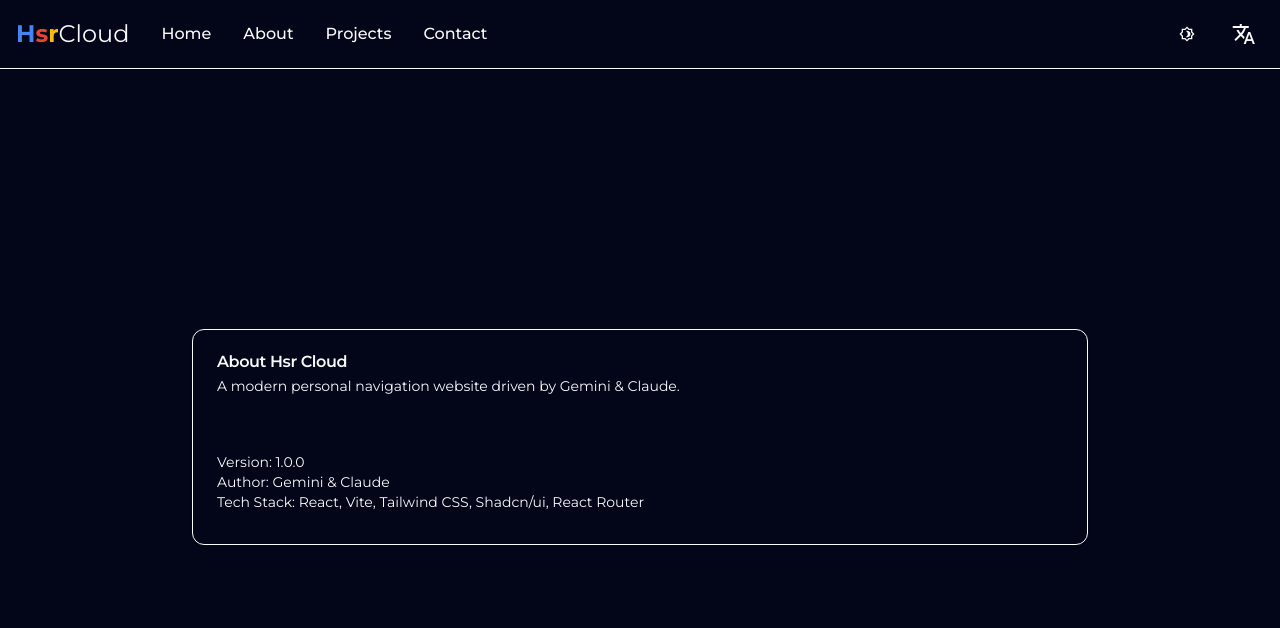
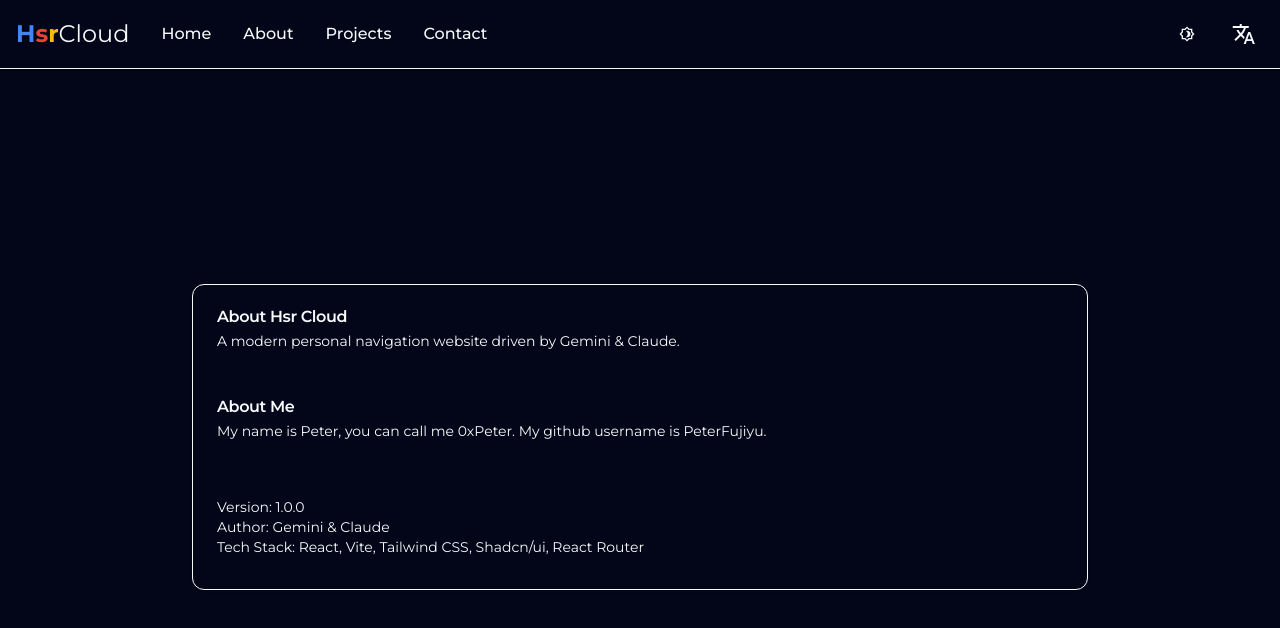
Before and after one commit to PeterFujiyu/www-yshsr-org, a React (Vite) app in the folder www-yshsr-org/: page /about in a window 1280 px wide. Shown: the top 628 px of the page. Built offline with nearby package versions, Linux system fonts and the light colour scheme.

Commit message:
Add self-intro

```diff
--- a/www-yshsr-org/src/assets/i18n/en_us.json
+++ b/www-yshsr-org/src/assets/i18n/en_us.json
@@ -19,6 +19,8 @@
     "star": "Star",
     "contact_description": "Feel free to reach out to me via email.",
     "email": "Email",
-    "alternate_email": "Alternate Email"
+    "alternate_email": "Alternate Email",
+    "about_me": "About Me",
+    "about_me_description": "My name is Peter, you can call me 0xPeter. My github username is PeterFujiyu."
   }
 }
--- a/www-yshsr-org/src/assets/i18n/zh_cn.json
+++ b/www-yshsr-org/src/assets/i18n/zh_cn.json
@@ -19,6 +19,8 @@
     "star": "星",
     "contact_description": "通过电子邮件联系我。",
     "email": "邮箱",
-    "alternate_email": "备用邮箱"
+    "alternate_email": "备用邮箱",
+    "about_me": "关于我",
+    "about_me_description": "我的名字叫 Peter，你可以叫我 0xPeter。我的 GitHub 用户名是 PeterFujiyu。"
   }
 }
--- a/www-yshsr-org/src/pages/AboutPage.tsx
+++ b/www-yshsr-org/src/pages/AboutPage.tsx
@@ -1,4 +1,10 @@
-import { Card, CardContent, CardDescription, CardHeader, CardTitle } from "@/components/ui/card";
+import {
+  Card,
+  CardContent,
+  CardDescription,
+  CardHeader,
+  CardTitle,
+} from "@/components/ui/card";
 import { useTranslation } from "react-i18next";
 
 export function AboutPage() {
@@ -7,20 +13,21 @@ export function AboutPage() {
     <div className="container mx-auto flex flex-col items-center justify-center min-h-[calc(100vh-4rem)]">
       <Card className="w-full max-w-4xl">
         <CardHeader>
-          <CardTitle>{t('about_hsr_cloud')}</CardTitle>
-          <CardDescription>
-            {t('about_description')}
-          </CardDescription>
+          <CardTitle>{t("about_hsr_cloud")}</CardTitle>
+          <CardDescription>{t("about_description")}</CardDescription>
+        </CardHeader>
+        <CardHeader>
+          <CardTitle>{t("about_me")}</CardTitle>
+          <CardDescription>{t("about_me_description")}</CardDescription>
         </CardHeader>
         <CardContent className="py-8">
+          <p className="text-sm text-muted-foreground">{t("version")}: 1.0.0</p>
           <p className="text-sm text-muted-foreground">
-            {t('version')}: 1.0.0
+            {t("author")}: Gemini & Claude
           </p>
           <p className="text-sm text-muted-foreground">
-            {t('author')}: Gemini & Claude
-          </p>
-          <p className="text-sm text-muted-foreground">
-            {t('tech_stack')}: React, Vite, Tailwind CSS, Shadcn/ui, React Router
+            {t("tech_stack")}: React, Vite, Tailwind CSS, Shadcn/ui, React
+            Router
           </p>
         </CardContent>
       </Card>
```
